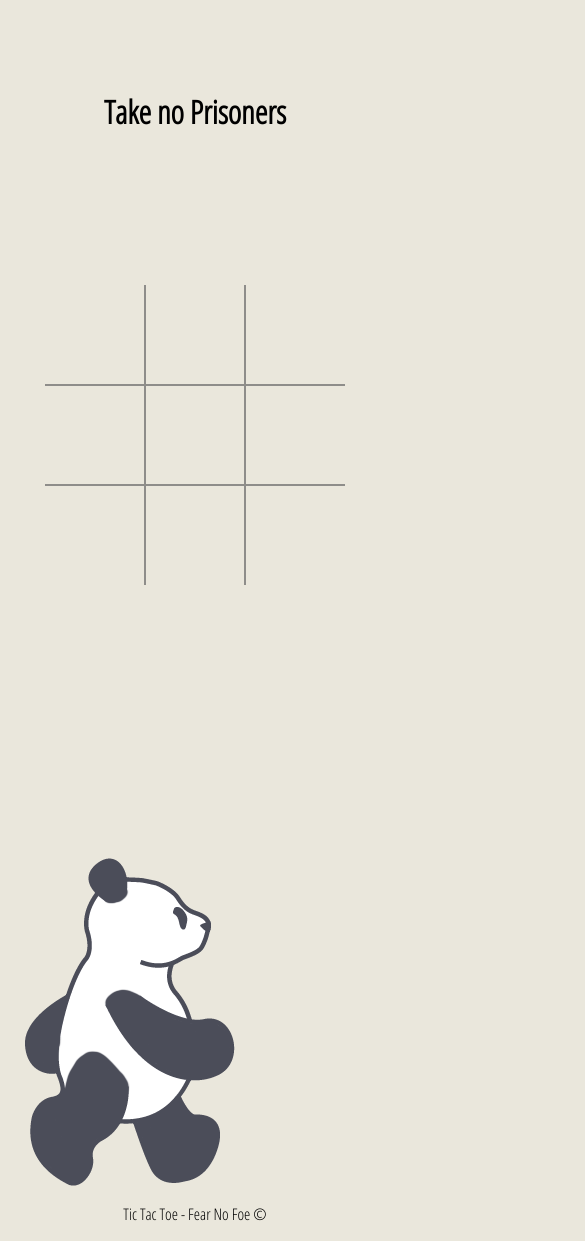
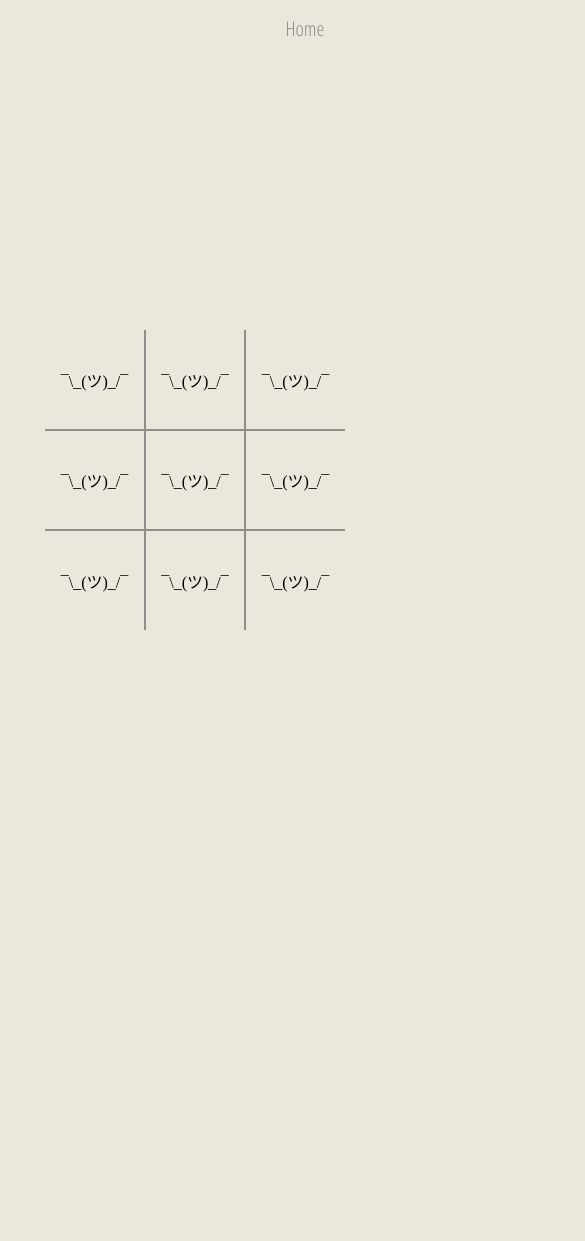
Before and after one commit to BlakeDavis28/reimagined-succotash, a plain HTML site: page twoplayer.html in a window 390 px wide. Shown: the top 1241 px of the page, 585 px wide, since content can reach past the window. After the commit the page ends 902 px from the top, so only its background shows below. Drawn offline with nearby package versions, Linux system fonts and the light colour scheme.

Commit message:
update for mobile responsive and formatting

```diff
--- a/history.css
+++ b/history.css
@@ -1,22 +1,29 @@
 /* global styles */
-*, *::after, *::before {
-  box-sizing: border-box; /* for styling widths and heights */
+*,
+*::after,
+*::before {
+    box-sizing: border-box;
+    /* for styling widths and heights */
 }
 
 :root {
     --cell-size: 100px;
-  --mark-size: calc(var(--cell-size) * .9); /* mark size 90% of cell size */
+    --mark-size: calc(var(--cell-size) * .9);
+    /* mark size 90% of cell size */
 }
 
-:root-colours { /* CSS variables to use in place of colours */
+:root-colours {
+    /* CSS variables to use in place of colours */
     --main-background-color: #EAE7DC;
     --main-character-color: #E85A4F;
     --main-character-shadow: #E98074;
     --main-black-color: #8E8D8A;
     --sand-color: #D8C3A5;
 }
+
 body {
-  margin: 0; /* removes margins */
+    margin: 0;
+    /* removes margins */
     background-color: #EAE7DC;
 }
 
@@ -64,9 +71,9 @@ h1 {
     margin-right: 20px;
 
 }
+
 nav {
-  width: 100%
-  height: 100px;
+    width: 100% height: 100px;
 
 }
 
@@ -88,8 +95,9 @@ nav a {
     color: #8E8D8A;
 }
 
-nav a.selected, nav a:hover {
-color:#fff;
+nav a.selected,
+nav a:hover {
+    color: #fff;
     color: #32673f;
 }
 
@@ -97,24 +105,69 @@ color: #32673f;
     background: url(images/panda_sprite.png);
     width: 250px;
     height: 330px;
-  animation:walk 1s steps(12) infinite,
-  forward 5s linear;
+    animation: walk 1s steps(12) infinite,
+        forward 8s linear;
+    margin-top: -150px;
 
 }
 
 @keyframes walk {
-  0%{
+    0% {
         background-position: 0px;
     }
+
     100% {
         background-position: 3000px;
     }
 }
+
 @keyframes forward {
-  0%{
+    0% {
         transform: translateX(-100px);
     }
-  100%{
-    transform:translateX(1800px);
+
+    100% {
+        transform: translateX(1800px);
     }
 }
+
+
+@media only screen and (max-width: 415px) {
+  .walking {
+    display: none;
+  }
+  img {
+    display: block;
+    height: 100px;
+    margin-left: auto;
+    margin-right: auto;
+    width: 100px;
+  }
+
+  .navbar {
+    margin: 0 auto;
+    width: 200px;
+    text-align: center;
+    overflow: hidden;
+    margin-right: 20px;
+  }
+
+  h1 {
+      font-family: 'Open Sans Condensed', sans-serif;
+      text-shadow: 1px 1px 1px #666,
+          3px 3px 8px black;
+      font-size: 1.5rem;
+      margin-bottom: -100px;
+      text-align: center;
+      text-decoration: none;
+      animation-duration: 1.2s;
+  }
+
+  .video {
+    display: block;
+    height: 158px;
+    margin-left: auto;
+    margin-right: auto;
+    width: 280px;
+  }
+}
--- a/js/twoplayer.js
+++ b/js/twoplayer.js
@@ -38,7 +38,7 @@ function startGame() {
 /* places mark only once, checks for wins/draw & switches turns */
 function handleClick(e) {
   const cell = e.target
-  const currentClass = circleTurn ? CIRCLE_ICON : X_ICON/* ternary, if not O its X */
+  const currentClass = circleTurn ? CIRCLE_ICON : X_ICON /* ternary, if not O its X */
   placeMark(cell, currentClass)
   if (checkWin(currentClass)) {
     endGame(false)
--- a/twoplayer.css
+++ b/twoplayer.css
@@ -1,22 +1,29 @@
 /* global styles */
-*, *::after, *::before {
-  box-sizing: border-box; /* for styling widths and heights */
+*,
+*::after,
+*::before {
+    box-sizing: border-box;
+    /* for styling widths and heights */
 }
 
 :root {
     --cell-size: 100px;
-  --mark-size: calc(var(--cell-size) * .9); /* mark size 90% of cell size */
+    --mark-size: calc(var(--cell-size) * .9);
+    /* mark size 90% of cell size */
 }
 
-:root-colours { /* CSS variables to use in place of colours */
+:root-colours {
+    /* CSS variables to use in place of colours */
     --main-background-color: #EAE7DC;
     --main-character-color: #E85A4F;
     --main-character-shadow: #E98074;
     --main-black-color: #8E8D8A;
     --sand-color: #D8C3A5;
 }
+
 body {
-  margin: 0; /* removes margins */
+    margin: 0;
+    /* removes margins */
     background-color: #EAE7DC;
 }
 
@@ -27,20 +34,27 @@ body {
     display: grid;
     justify-content: center;
     align-content: center;
-  justify-items: center; /* alignment for Xs and Os inside the cells */
-  align-items: center; /* alignment for Xs and Os inside the cells */
-  grid-template-columns: repeat(3, auto) /* to give 3 auto sized columns for grid */
+    justify-items: center;
+    /* alignment for Xs and Os inside the cells */
+    align-items: center;
+    /* alignment for Xs and Os inside the cells */
+    grid-template-columns: repeat(3, auto)
+        /* to give 3 auto sized columns for grid */
+
 }
 
 .cell {
-  width: var(--cell-size); /* CSS variable for efficiency */
-  height: var(--cell-size); /* CSS variable for efficiency */
+    width: var(--cell-size);
+    /* CSS variable for efficiency */
+    height: var(--cell-size);
+    /* CSS variable for efficiency */
     border: 1px solid #8E8D8A;
     display: flex;
     justify-content: center;
     align-items: center;
     position: relative;
-  cursor: pointer; /* defines cursor */
+    cursor: pointer;
+    /* defines cursor */
 }
 
 /*this section removes the top/bottom and side lines from the Tic Tac Toe Grid */
@@ -90,8 +104,10 @@ body {
 .board.x .cell:not(.x):not(.circle):hover::after {
     content: '';
     position: absolute;
-  width: calc(var(--mark-size) * .15); /* CSS variable for efficiency */
-  height: var(--mark-size); /* CSS variable for efficiency */
+    width: calc(var(--mark-size) * .15);
+    /* CSS variable for efficiency */
+    height: var(--mark-size);
+    /* CSS variable for efficiency */
 }
 
 .cell.x::before,
@@ -116,14 +132,18 @@ body {
 
 .cell.circle::before,
 .board.circle .cell:not(.x):not(.circle):hover::before {
-  width: var(--mark-size); /* CSS variable for efficiency */
-  height: var(--mark-size); /* CSS variable for efficiency */
+    width: var(--mark-size);
+    /* CSS variable for efficiency */
+    height: var(--mark-size);
+    /* CSS variable for efficiency */
 }
 
 .cell.circle::after,
 .board.circle .cell:not(.x):not(.circle):hover::after {
-  width: calc(var(--mark-size) * .7); /* CSS variable for efficiency */
-  height: calc(var(--mark-size) * .7); /* CSS variable for efficiency */
+    width: calc(var(--mark-size) * .7);
+    /* CSS variable for efficiency */
+    height: calc(var(--mark-size) * .7);
+    /* CSS variable for efficiency */
     background-color: #EAE7DC;
 }
 
@@ -136,7 +156,8 @@ body {
     left: 0;
     right: 0;
     bottom: 0;
-  background-color: rgba(0, 0, 0, .9); /* black with some opacity */
+    background-color: rgba(0, 0, 0, .9);
+    /* black with some opacity */
     justify-content: center;
     align-items: center;
     color: white;
@@ -168,7 +189,7 @@ p {
 
 }
 
-h3 {
+h1 {
     font-family: 'Open Sans Condensed', sans-serif;
     font-size: 2rem;
     margin-bottom: -120px;
@@ -186,9 +207,9 @@ h3 {
     margin-right: 20px;
 
 }
+
 nav {
-  width: 100%
-  height: 100px;
+    width: 100% height: 100px;
 
 }
 
@@ -210,8 +231,9 @@ nav a {
     color: #8E8D8A;
 }
 
-nav a.selected, nav a:hover {
-color:#fff;
+nav a.selected,
+nav a:hover {
+    color: #fff;
     color: #32673f;
 }
 
@@ -219,24 +241,82 @@ color: #32673f;
     background: url(images/panda_sprite.png);
     width: 250px;
     height: 330px;
-  animation:walk 1s steps(12) infinite,
-  forward 5s linear;
+    animation: walk 1s steps(12) infinite,
+        forward 8s linear ;
+    margin-top: -325px;
 
 }
 
 @keyframes walk {
-  0%{
+    0% {
         background-position: 0px;
     }
+
     100% {
         background-position: 3000px;
     }
 }
+
 @keyframes forward {
-  0%{
+    0% {
         transform: translateX(-100px);
     }
-  100%{
-    transform:translateX(1800px);
+
+    100% {
+        transform: translateX(1800px);
     }
 }
+
+
+@media only screen and (max-width: 415px) {
+  .walking {
+    display: none;
+  }
+  img {
+    display: block;
+    height: 100px;
+    margin-left: auto;
+    margin-right: auto;
+    width: 100px;
+  }
+
+  .navbar {
+    margin: 0 auto;
+    width: 200px;
+    text-align: center;
+    overflow: hidden;
+    margin-right: 20px;
+  }
+
+  .board {
+      width: 100vw;
+      height: 100vh;
+      display: grid;
+      justify-content: center;
+      align-content: center;
+      justify-items: center;
+      /* alignment for Xs and Os inside the cells */
+      align-items: center;
+      /* alignment for Xs and Os inside the cells */
+      grid-template-columns: repeat(3, auto)
+          /* to give 3 auto sized columns for grid */
+
+  }
+
+  .cell {
+      width: var(--cell-size);
+      /* CSS variable for efficiency */
+      height: var(--cell-size);
+      /* CSS variable for efficiency */
+      border: 1px solid #8E8D8A;
+      display: flex;
+      justify-content: center;
+      align-items: center;
+      cursor: pointer;
+      /* defines cursor */
+  }
+
+  h1 {
+    display: none;
+  }
+}
--- a/twoplayer.html
+++ b/twoplayer.html
@@ -1,10 +1,10 @@
-
 <!DOCTYPE html>
 <html lang="en">
+
 <head>
 
     <link href="https://fonts.googleapis.com/css2?family=Open+Sans+Condensed:wght@300&display=swap" rel="stylesheet">
-  <link rel="stylesheet" href="https://cdnjs.cloudflare.com/ajax/libs/animate.css/4.0.0/animate.min.css"/>
+    <link rel="stylesheet" href="https://cdnjs.cloudflare.com/ajax/libs/animate.css/4.0.0/animate.min.css" />
 
     <meta charset="UTF-8">
     <meta name="viewport" content="width=device-width, initial-scale=1.0">
@@ -21,20 +21,19 @@
         </ul>
     </nav>
 
-<h3> Take no Prisoners </h3>
+    <h1> Take no Prisoners </h1>
 
     <div class="board" id="board">
-    <div class="cell" data-cell></div>
-    <div class="cell" data-cell></div>
-    <div class="cell" data-cell></div>
-    <div class="cell" data-cell></div>
-    <div class="cell" data-cell></div>
-    <div class="cell" data-cell></div>
-    <div class="cell" data-cell></div>
-    <div class="cell" data-cell></div>
-    <div class="cell" data-cell></div>
+        <div class="cell" data-cell>¯\_(ツ)_/¯</div>
+        <div class="cell" data-cell>¯\_(ツ)_/¯ </div>
+        <div class="cell" data-cell>¯\_(ツ)_/¯ </div>
+        <div class="cell" data-cell>¯\_(ツ)_/¯ </div>
+        <div class="cell" data-cell>¯\_(ツ)_/¯ </div>
+        <div class="cell" data-cell>¯\_(ツ)_/¯ </div>
+        <div class="cell" data-cell>¯\_(ツ)_/¯ </div>
+        <div class="cell" data-cell>¯\_(ツ)_/¯ </div>
+        <div class="cell" data-cell>¯\_(ツ)_/¯ </div>
     </div>
-
     <div class="walking">
 
     </div>
@@ -43,12 +42,6 @@
         <button id="restartButton">Restart</button>
     </div>
 
-  <footer>
-
-  <p> Tic Tac Toe - Fear No Foe &copy; </p>
-
-  </footer>
-
 </body>
 
 
--- a/welcome.css
+++ b/welcome.css
@@ -1,23 +1,31 @@
 /* global styles */
-*, *::after, *::before {
-  box-sizing: border-box; /* for styling widths and heights */
+*,
+*::after,
+*::before {
+    box-sizing: border-box;
+    /* for styling widths and heights */
 }
 
 :root {
     --cell-size: 100px;
-  --mark-size: calc(var(--cell-size) * .9); /* mark size 90% of cell size */
+    --mark-size: calc(var(--cell-size) * .9);
+    /* mark size 90% of cell size */
 }
 
-:root-colours { /* CSS variables to use in place of colours */
+:root-colours {
+    /* CSS variables to use in place of colours */
     --main-background-color: #EAE7DC;
     --main-character-color: #E85A4F;
     --main-character-shadow: #E98074;
     --main-black-color: #8E8D8A;
     --sand-color: #D8C3A5;
 }
+
 body {
-  margin: 0; /* removes margins */
+    margin: 0;
+    /* removes margins */
     background-color: #EAE7DC;
+    font-family: 'Open Sans Condensed', sans-serif;
 }
 
 p {
@@ -32,7 +40,6 @@ h1 {
     text-shadow: 1px 1px 1px #666,
         3px 3px 8px black;
     font-size: 3rem;
-  margin-bottom: -100px;
     text-align: center;
     text-decoration: none;
     animation-duration: 1.2s;
@@ -58,15 +65,15 @@ img {
 
 .navbar {
     margin: 0 auto;
-  width: 1000px;
+    width: 800px;
     text-align: right;
     overflow: hidden;
     margin-right: 20px;
 
 }
+
 nav {
-  width: 100%
-  height: 100px;
+    width: 100% height: 100px;
 
 }
 
@@ -88,8 +95,9 @@ nav a {
     color: #8E8D8A;
 }
 
-nav a.selected, nav a:hover {
-color:#fff;
+nav a.selected,
+nav a:hover {
+    color: #fff;
     color: #32673f;
 }
 
@@ -97,24 +105,50 @@ color: #32673f;
     background: url(images/panda_sprite.png);
     width: 250px;
     height: 330px;
-  animation:walk 1s steps(12) infinite,
-  forward 5s linear;
+    animation: walk 1s steps(12) infinite,
+        forward 8s linear;
+    float: left;
+    margin-top: -140px;
 
 }
 
 @keyframes walk {
-  0%{
+    0% {
         background-position: 0px;
     }
+
     100% {
         background-position: 3000px;
     }
 }
+
 @keyframes forward {
-  0%{
+    0% {
         transform: translateX(-100px);
     }
-  100%{
-    transform:translateX(1800px);
+
+    100% {
+        transform: translateX(1800px);
     }
 }
+
+@media only screen and (max-width: 415px) {
+  .walking {
+    display: none;
+  }
+  img {
+    display: block;
+    height: 100px;
+    margin-left: auto;
+    margin-right: auto;
+    width: 100px;
+  }
+
+  .navbar {
+    margin: 0 auto;
+    width: 200px;
+    text-align: center;
+    overflow: hidden;
+    margin-right: 20px;
+  }
+}
```
Also changed, not shown: history.html (+3 -2 lines), welcome.html (+3 -2 lines), 1 other file. Lines whose indentation alone changed are shown as unchanged.
